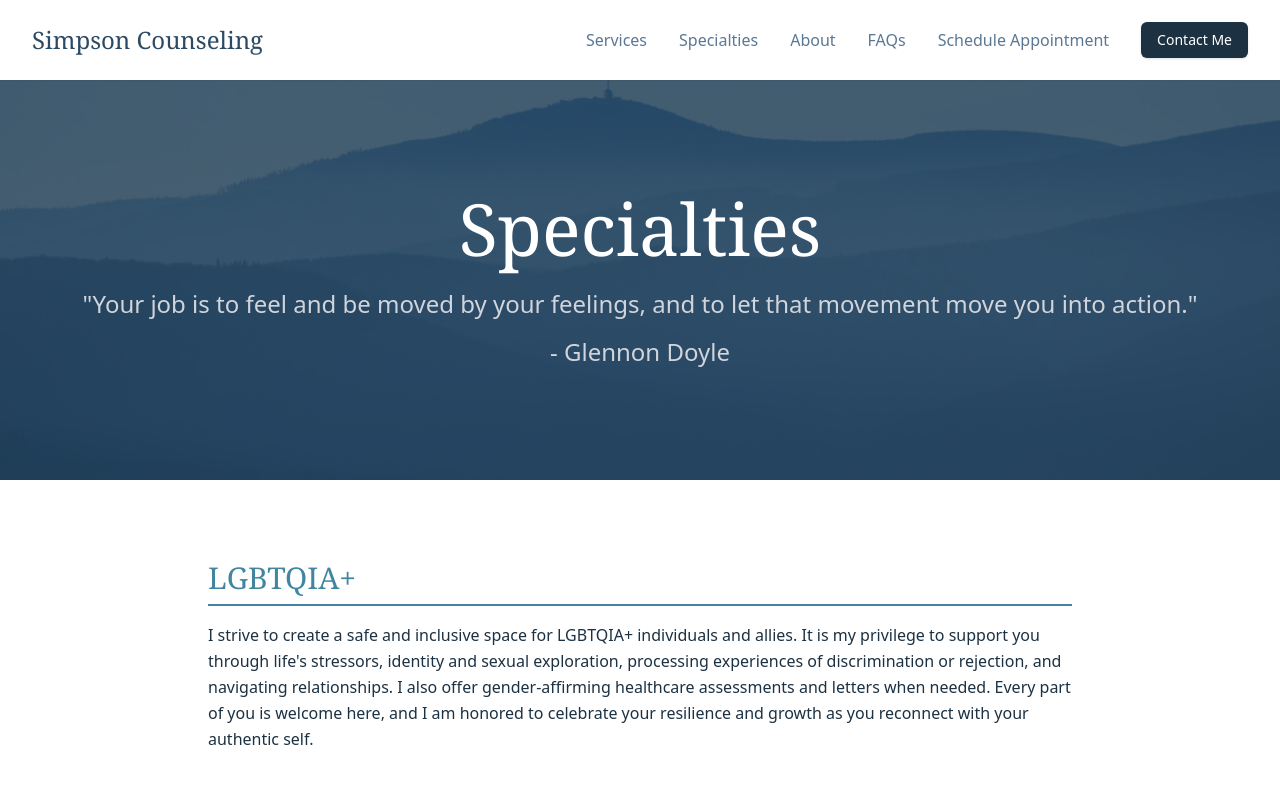
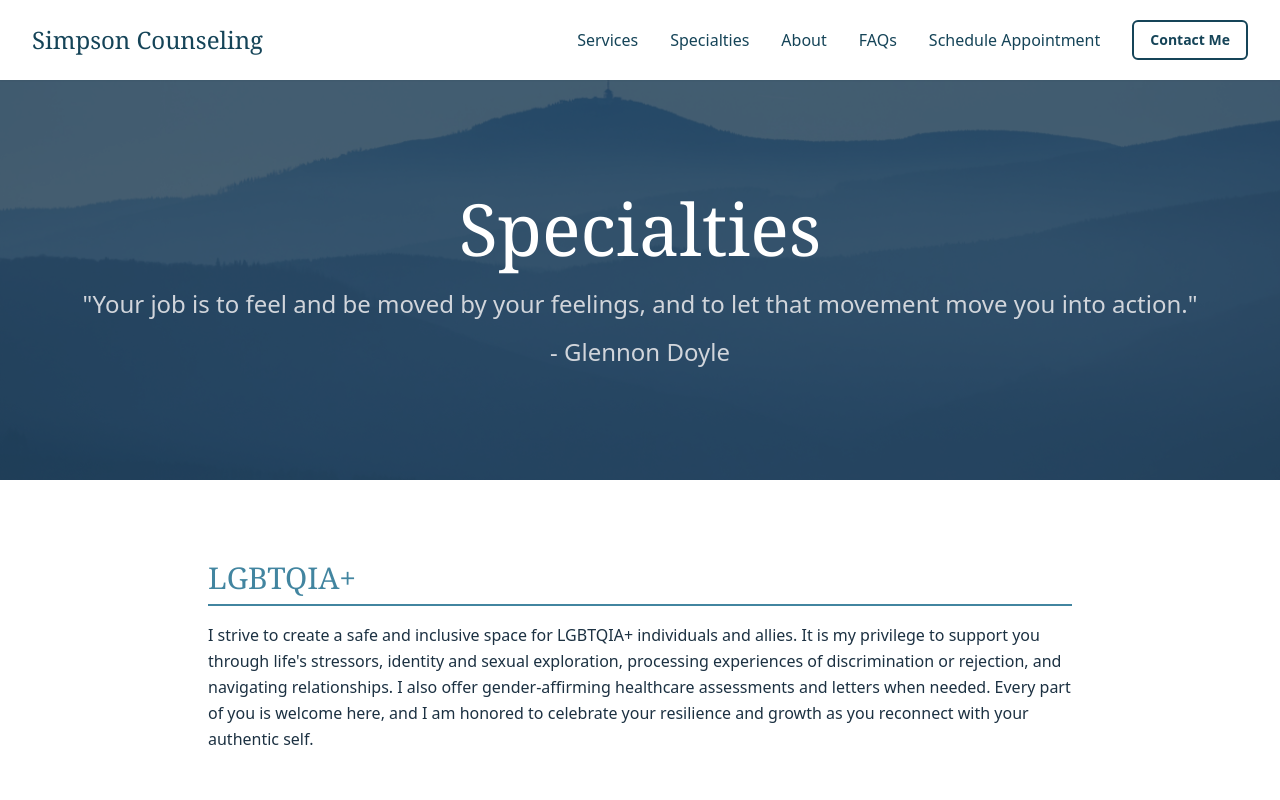
Before and after one commit to mdsimpson09/counseling, a Next.js app: page /specialties in a window 1280 px wide. Shown: the top 800 px of the page. Built offline with nearby package versions, Linux system fonts and the light colour scheme.

Commit message:
navbar and speciality

```diff
--- a/app/components/navbar.tsx
+++ b/app/components/navbar.tsx
@@ -13,7 +13,7 @@ const Navbar = () => {
       <div className="max-w-7xl mx-auto px-4 sm:px-6 lg:px-8">
         <div className="flex justify-between h-20">
           <div className="flex items-center">
-            <Link href="/" className="font-serif text-2xl text-[#2c4a63]">
+            <Link href="/" className="font-serif text-2xl text-[#154458]">
               Simpson Counseling
             </Link>
           </div>
@@ -23,30 +23,18 @@ const Navbar = () => {
             <NavLink href="/services">Services</NavLink>
             <NavLink href="/specialties">Specialties</NavLink>
             <NavLink href="/about">About</NavLink>
-            {/* <NavLink href="/pricing">Pricing</NavLink> */}
             <NavLink href="/faq">FAQs</NavLink>
             <NavLink href="https://provider.growtherapy.com/provider/iku5bme8fc2h/marli-simpson">Schedule Appointment</NavLink>
-            <Button
-            className="bg-[#1C3142] hover:bg-[#7b8fa3] text-white"
-              onClick={() => {
-                if (window.location.pathname === "/") {
-                   // User is already on the landing page, scroll to the contact form
-                   document.getElementById("contact-form")?.scrollIntoView({ behavior: "smooth" });
-                } else {
-                  // Redirect to the landing page and scroll to the contact form
-                   window.location.href = "/#contact-form";
-                   }
-                 }}
-                >
-                Contact Me
-              </Button>
+            <Link href="/#contact" className="inline-block bg-transparent border-2 border-[#154458] text-[#154458] py-2 px-4 rounded-md text-sm font-semibold hover:bg-[#154458] hover:text-white transition duration-300">
+              Contact Me
+            </Link>
           </div>
 
           {/* Mobile menu button */}
           <div className="md:hidden flex items-center">
             <button
               onClick={() => setIsOpen(!isOpen)}
-              className="text-[#2c4a63] hover:text-[#5a7894]"
+              className="text-[#154458] hover:text-[#4285A0]"
             >
               {isOpen ? <X size={24} /> : <Menu size={24} />}
             </button>
@@ -63,29 +51,9 @@ const Navbar = () => {
             <MobileNavLink href="/about">About</MobileNavLink>
             <MobileNavLink href="/faq">FAQs</MobileNavLink>
             <MobileNavLink href="https://provider.growtherapy.com/provider/iku5bme8fc2h/marli-simpson">Schedule Appointment</MobileNavLink>
-            {/* <Button
-              className="w-full bg-[#91a5b9] hover:bg-[#7b8fa3] text-white mt-4"
-              onClick={() => {
-                document.getElementById('contact-form')?.scrollIntoView({ behavior: 'smooth' })
-                setIsOpen(false)
-              }}
-            >
+            <Link href="/#contact" className="block w-full bg-transparent border-2 border-[#154458] text-[#154458] py-2 px-4 rounded-md text-sm font-semibold hover:bg-[#154458] hover:text-white text-center transition duration-300 mt-4">
               Contact Me
-            </Button> */}
-              <Button
-            className="w-full bg-[#1C3142] hover:bg-[#7b8fa3] text-white"
-              onClick={() => {
-                if (window.location.pathname === "/") {
-                   // User is already on the landing page, scroll to the contact form
-                   document.getElementById("contact-form")?.scrollIntoView({ behavior: "smooth" });
-                } else {
-                  // Redirect to the landing page and scroll to the contact form
-                   window.location.href = "/#contact-form";
-                   }
-                 }}
-                >
-                Contact Me
-              </Button>
+            </Link>
           </div>
         </div>
       )}
@@ -96,19 +64,20 @@ const Navbar = () => {
 const NavLink = ({ href, children }: { href: string; children: React.ReactNode }) => (
   <Link
     href={href}
-    className="text-[#5a7894] hover:text-[#2c4a63] font-medium"
+    className="text-[#154458] hover:text-[#154458] font-medium relative group"
   >
     {children}
+    <span className="absolute left-0 bottom-0 w-full h-0.5 bg-[#F89B7C] transform scale-x-0 group-hover:scale-x-100 transition-transform duration-300"></span>
   </Link>
 )
 
 const MobileNavLink = ({ href, children }: { href: string; children: React.ReactNode }) => (
   <Link
     href={href}
-    className="block px-3 py-2 text-[#5a7894] hover:text-[#2c4a63] font-medium"
+    className="block px-3 py-2 text-[#4285A0] hover:text-[#154458] font-medium"
   >
     {children}
   </Link>
 )
 
-export default Navbar
+export default Navbar;
```
Also changed, not shown: app/specialties/page.tsx (+6 -14 lines).
